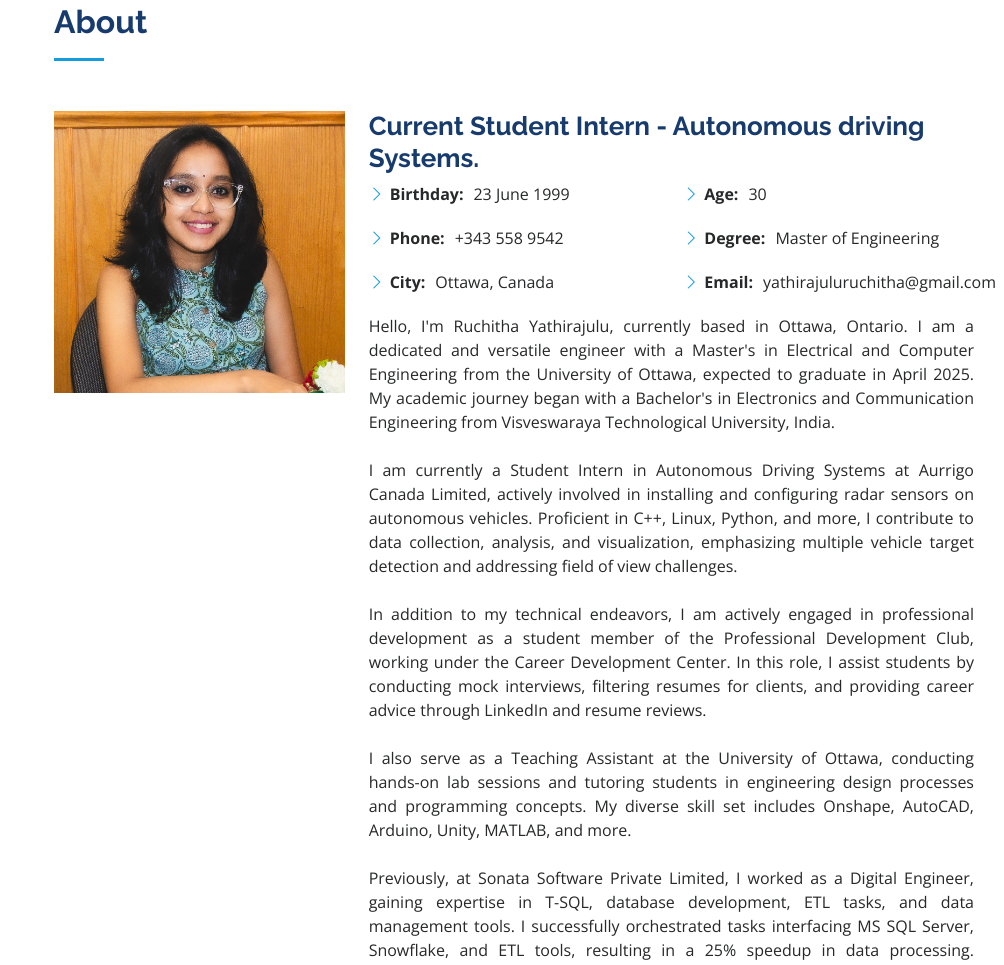
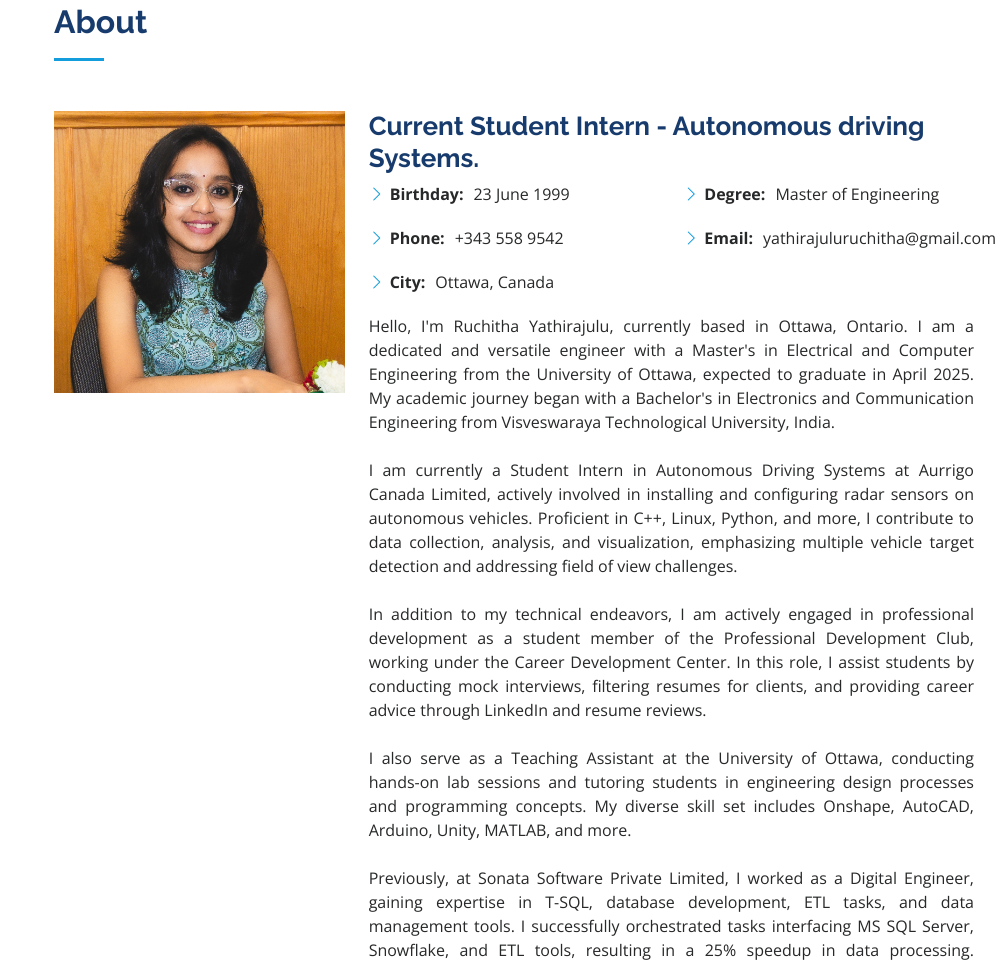
Before and after one commit to ruchithayathiraj/My-Portfolio, a plain HTML site: page index.html in a window 1280 px wide. Shown: the part 857-1822 px from the top of the page, without its empty margins (276-1280 px from the left). Drawn offline with nearby package versions, Linux system fonts and the light colour scheme.

Commit message:
Add files via upload

```diff
--- a/index.html
+++ b/index.html
@@ -100,7 +100,7 @@
                             </div>
                             <div class="col-lg-6">
                                 <ul>
-                                    <li><i class="bi bi-chevron-right"></i> <strong>Age:</strong> <span>30</span></li>
+
                                     <li><i class="bi bi-chevron-right"></i> <strong>Degree:</strong> <span>Master of Engineering</span></li>
                                     <li><i class="bi bi-chevron-right"></i> <strong>Email:</strong> <span>yathirajuluruchitha@gmail.com</span></li>
 
```
